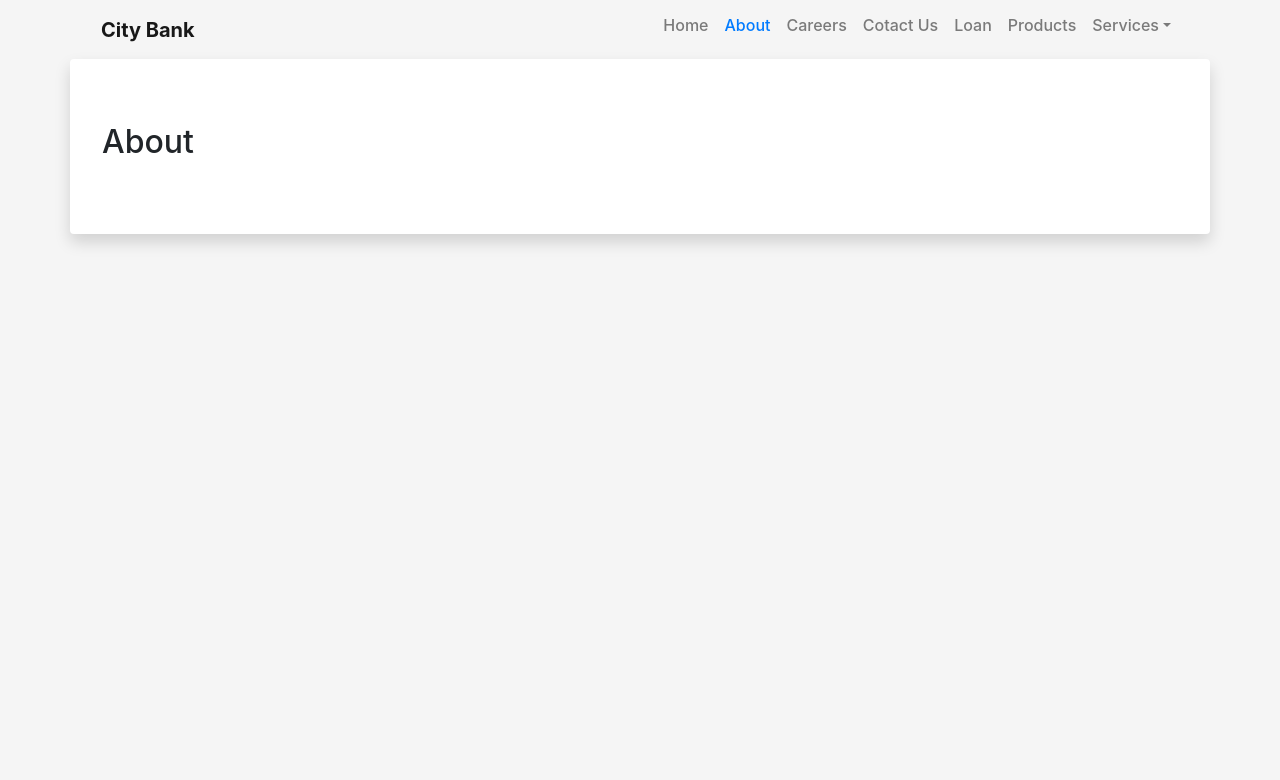
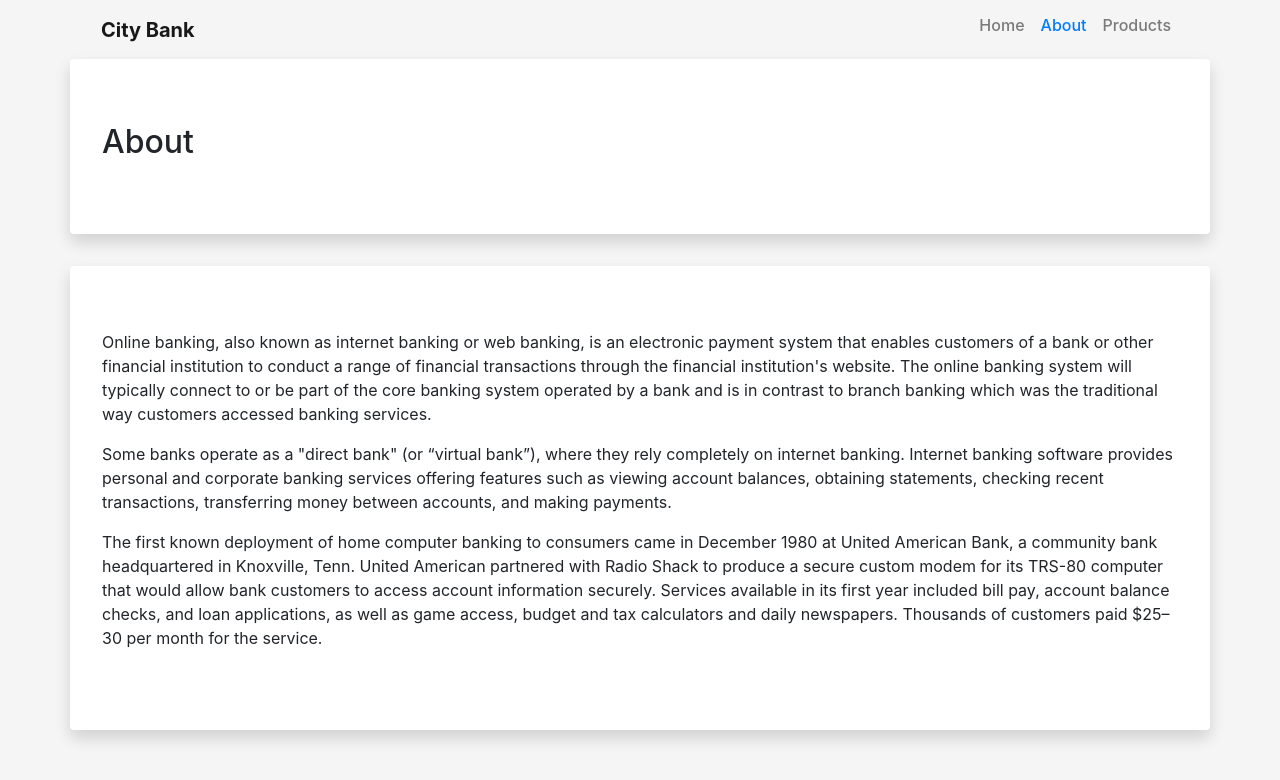
Before and after one commit to deepakraj5/e-banking-frontend, a React (Create React App) app: page /about in a window 1280 px wide. Shown: the top 780 px of the page. Built offline with nearby package versions, Linux system fonts and the light colour scheme.

Commit message:
about page

```diff
--- a/src/components/About.js
+++ b/src/components/About.js
@@ -1,13 +1,48 @@
-import React from 'react'
+import React from "react";
 
-class About extends React.Component{
-    render(){
-        return(
-            <div className="container jumbotron shadow bg-white rounded">
-               <h2>About</h2>
-            </div>
-        );
-    }
+class About extends React.Component {
+  render() {
+    return (
+      <div>
+        <div className="container jumbotron shadow bg-white rounded">
+          <h2>About</h2>
+        </div>
+
+        <div className="container jumbotron shadow bg-white rounded">
+          <p>
+            Online banking, also known as internet banking or web banking, is an
+            electronic payment system that enables customers of a bank or other
+            financial institution to conduct a range of financial transactions
+            through the financial institution's website. The online banking
+            system will typically connect to or be part of the core banking
+            system operated by a bank and is in contrast to branch banking which
+            was the traditional way customers accessed banking services.
+          </p>
+
+          <p>
+            Some banks operate as a "direct bank" (or “virtual bank”), where
+            they rely completely on internet banking. Internet banking software
+            provides personal and corporate banking services offering features
+            such as viewing account balances, obtaining statements, checking
+            recent transactions, transferring money between accounts, and making
+            payments.
+          </p>
+
+          <p>
+            The first known deployment of home computer banking to consumers
+            came in December 1980 at United American Bank, a community bank
+            headquartered in Knoxville, Tenn. United American partnered with
+            Radio Shack to produce a secure custom modem for its TRS-80 computer
+            that would allow bank customers to access account information
+            securely. Services available in its first year included bill pay,
+            account balance checks, and loan applications, as well as game
+            access, budget and tax calculators and daily newspapers. Thousands
+            of customers paid $25–30 per month for the service.
+          </p>
+        </div>
+      </div>
+    );
+  }
 }
 
-export default About
+export default About;
--- a/src/components/Header.js
+++ b/src/components/Header.js
@@ -13,15 +13,15 @@ class Header extends React.Component{
                         <Nav className="ml-auto">
                             <NavLink to="/" className="nav-link h6" activeClassName="text-primary" exact={true}>Home</NavLink>
                             <NavLink to="/about" className="nav-link h6" activeClassName="text-primary">About</NavLink>
-                            <NavLink to="/careers" className="nav-link h6" activeClassName="text-primary">Careers</NavLink>
-                            <NavLink to="/contact" className="nav-link h6" activeClassName="text-primary">Cotact Us</NavLink>
-                            <NavLink to="/loan" className="nav-link h6" activeClassName="text-primary">Loan</NavLink>
+                            {/* <NavLink to="/careers" className="nav-link h6" activeClassName="text-primary">Careers</NavLink> */}
+                            {/* <NavLink to="/contact" className="nav-link h6" activeClassName="text-primary">Cotact Us</NavLink> */}
+                            {/* <NavLink to="/loan" className="nav-link h6" activeClassName="text-primary">Loan</NavLink> */}
                             <NavLink to="/products" className="nav-link h6" activeClassName="text-primary">Products</NavLink>
-                            <NavDropdown className="h6" title="Services" id="basic-nav-dropdown">
+                            {/* <NavDropdown className="h6" title="Services" id="basic-nav-dropdown">
                                 <NavLink to="/service1" className="dropdown-item" activeClassName="bg-info" exact={true}>Service 1</NavLink>
                                 <NavLink to="/service2" className="dropdown-item " activeClassName="bg-info">Service 2</NavLink>
                                 <NavLink to="/profile" className="dropdown-item " activeClassName="bg-info">Profile</NavLink>
-                            </NavDropdown>
+                            </NavDropdown> */}
                         </Nav>
                     </Navbar.Collapse>
                 </Navbar>
```
